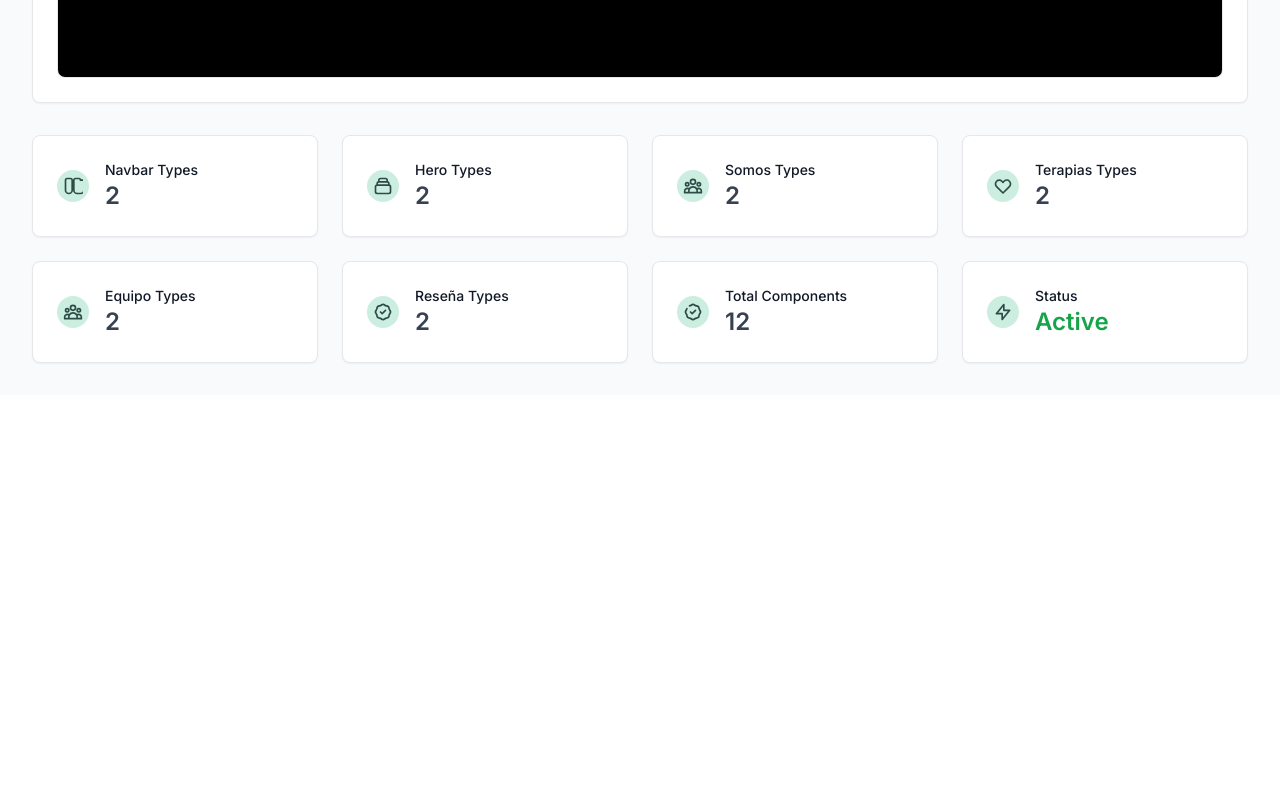
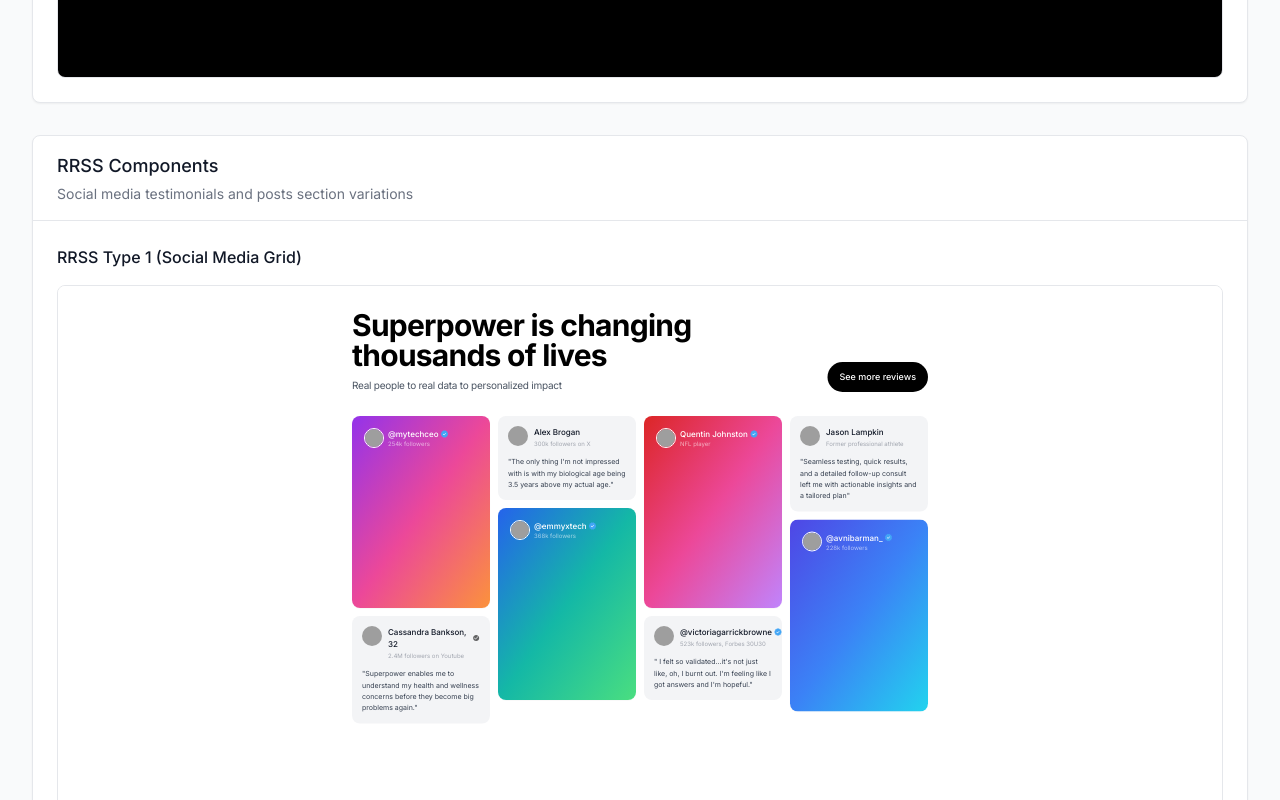
Before and after one commit to jonachoGonz/builder-vortex-zone, an Angular app: page /admin in a window 1280 px wide. Shown: the part 7200-8000 px from the top of the page. Before the commit the page ends 7595 px from the top, so only its background shows below. Built offline with nearby package versions, Linux system fonts and the light colour scheme; grey boxes are pictures that could not be loaded.

Commit message:
Add RRSS component section to admin panel
cgen-990185f68cac4d40990aee4c83b1be3b

```diff
--- a/src/app/pages/admin.ts
+++ b/src/app/pages/admin.ts
@@ -203,6 +203,25 @@ import { RrssComponent } from '../components/rrss';
             </div>
           </div>
 
+          <!-- RRSS Components -->
+          <div class="bg-white rounded-lg shadow-sm border border-gray-200 overflow-hidden">
+            <div class="px-6 py-4 border-b border-gray-200">
+              <h2 class="text-lg font-medium text-gray-900">RRSS Components</h2>
+              <p class="text-sm text-gray-500 mt-1">Social media testimonials and posts section variations</p>
+            </div>
+
+            <div class="p-6 space-y-8">
+              <div>
+                <h3 class="text-md font-medium text-gray-900 mb-4">RRSS Type 1 (Social Media Grid)</h3>
+                <div class="relative border border-gray-200 rounded-lg overflow-hidden" style="height: 600px;">
+                  <div class="transform scale-50 origin-top-left w-[200%] h-[200%]">
+                    <app-rrss type="type-1"></app-rrss>
+                  </div>
+                </div>
+              </div>
+            </div>
+          </div>
+
           <!-- Component Stats -->
           <div class="grid grid-cols-1 md:grid-cols-2 lg:grid-cols-4 gap-6">
             <div class="bg-white rounded-lg shadow-sm border border-gray-200 p-6">
```
